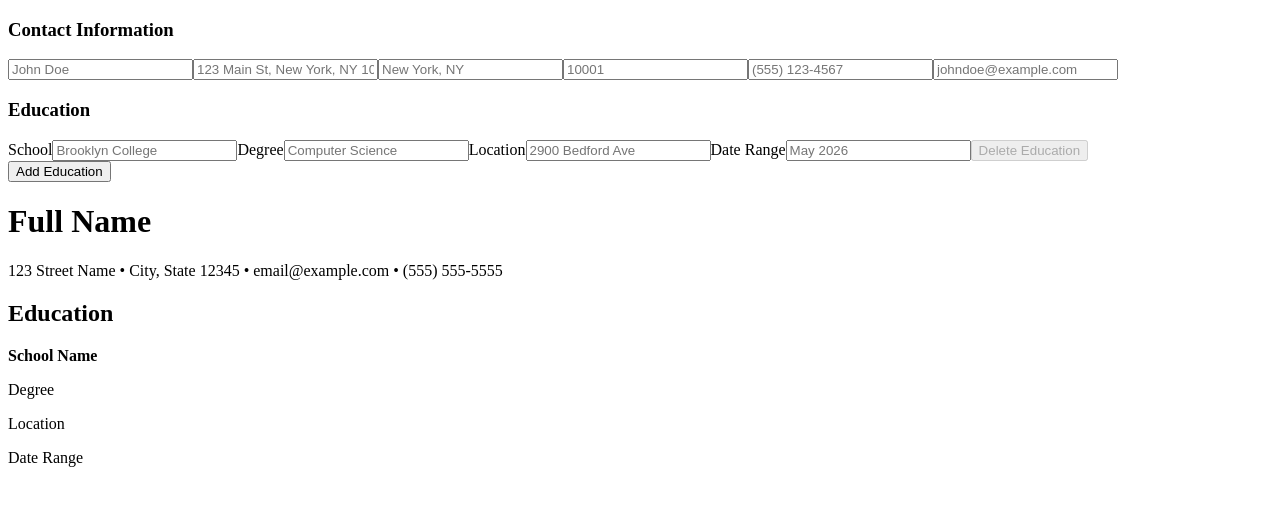
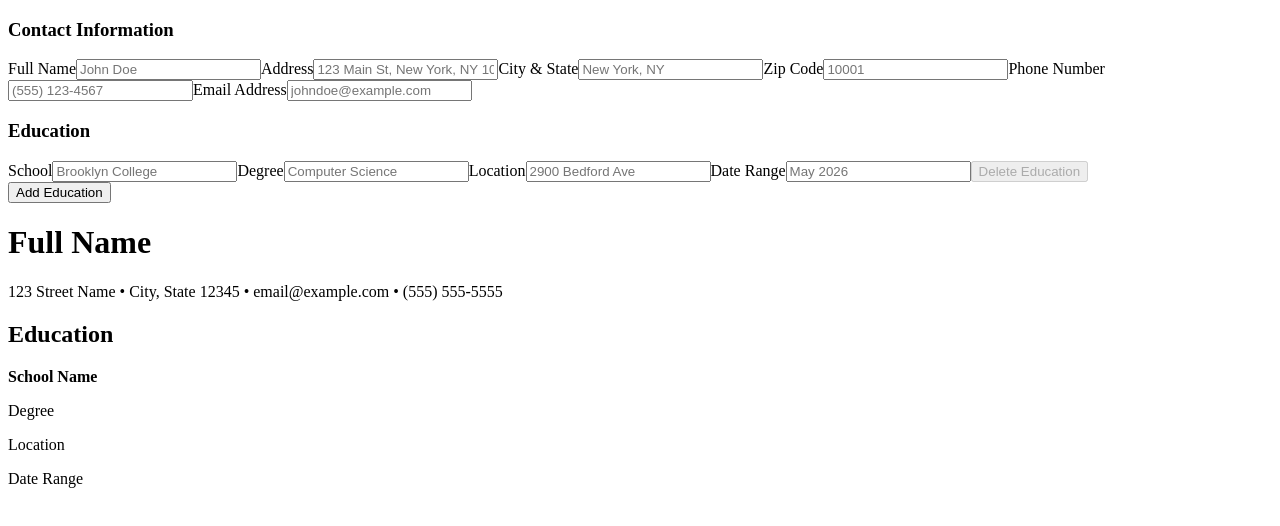
Before and after one commit to ChineduEjiogu1/resume-builder-react, a React (Vite) app: page / in a window 1280 px wide. Shown: the top 526 px of the page. Built offline with nearby package versions, Linux system fonts and the light colour scheme.

Commit message:
Split resume context provider and hook

```diff
--- a/src/components/editor/ContactInfoForm.tsx
+++ b/src/components/editor/ContactInfoForm.tsx
@@ -1,6 +1,7 @@
 // BasicsForm.tsx — controlled inputs for name/address/cityState/email/phone. Dispatches UPDATE_BASIC_FIELD.
-import { useResume } from "../../state/ResumeContext";
+import { useResume } from "../../state/useResume";
 import type { ContactInfo } from "../../types/resume";
+import { TextField } from "../shared/TextField";
 
 type ContactInfoField = {
   label: string;
@@ -12,33 +13,33 @@ const contactInfoFields: ContactInfoField[] = [
   {
     label: "Full Name",
     field: "name",
-    placeholder: "John Doe"
+    placeholder: "John Doe",
   },
   {
     label: "Address",
     field: "address",
-    placeholder: "123 Main St, New York, NY 10001"
+    placeholder: "123 Main St, New York, NY 10001",
   },
   {
     label: "City & State",
     field: "cityState",
-    placeholder: "New York, NY"
+    placeholder: "New York, NY",
   },
   {
     label: "Zip Code",
     field: "zipCode",
-    placeholder: "10001"
+    placeholder: "10001",
   },
   {
     label: "Phone Number",
     field: "phone",
-    placeholder: "(555) 123-4567"
+    placeholder: "(555) 123-4567",
   },
   {
     label: "Email Address",
     field: "email",
-    placeholder: "johndoe@example.com"
-  }
+    placeholder: "johndoe@example.com",
+  },
 ];
 
 export function ContactInfoForm() {
@@ -48,20 +49,18 @@ export function ContactInfoForm() {
     <div>
       <h3>Contact Information</h3>
       {contactInfoFields.map((contactField) => (
-        <label key={contactField.label}>
-          <input
-            type="text"
+        <TextField
+          label={contactField.label}
+          value={resume.contactInfo[contactField.field]}
           placeholder={contactField.placeholder}
-            value={resume.contactInfo[contactField.field]}
-            onChange={(event) =>
+          onChange={(value) =>
             dispatch({
               type: "update_contact_info",
               field: contactField.field,
-                value: event.target.value,
+              value,
             })
           }
         />
-        </label>
       ))}
     </div>
   );
@@ -78,7 +77,6 @@ export function Preview() {
     resume.contactInfo.phone || "(555) 555-5555",
   ];
 
-
   const contactLine = contactLineParts.join(" • ");
 
   return (
--- /dev/null
+++ b/src/components/editor/EducationEntryEditor.tsx
@@ -0,0 +1,66 @@
+import type { EducationEntry } from "../../types/resume";
+import { TextField } from "../shared/TextField";
+
+type EducationFieldName = "school" | "degree" | "location" | "dateRange";
+
+type EducationField = {
+  label: string;
+  field: EducationFieldName;
+  placeholder: string;
+};
+
+const educationFields: EducationField[] = [
+  {
+    label: "School",
+    field: "school",
+    placeholder: "Brooklyn College",
+  },
+  {
+    label: "Degree",
+    field: "degree",
+    placeholder: "Computer Science",
+  },
+  {
+    label: "Location",
+    field: "location",
+    placeholder: "2900 Bedford Ave",
+  },
+  {
+    label: "Date Range",
+    field: "dateRange",
+    placeholder: "May 2026",
+  },
+];
+
+type EducationEntryEditorProps = {
+  educationEntry: EducationEntry;
+  canDelete: boolean;
+  onUpdate: (field: EducationFieldName, value: string) => void;
+  onDelete: () => void;
+};
+
+export function EducationEntryEditor({
+  educationEntry,
+  canDelete,
+  onUpdate,
+  onDelete,
+}: EducationEntryEditorProps) {
+  return (
+    <div>
+      {educationFields.map((educationField) => (
+        // TextField goes here
+        <TextField
+          key={educationField.field}
+          label={educationField.label}
+          value={educationEntry[educationField.field]}
+          placeholder={educationField.placeholder}
+          onChange={(value) => onUpdate(educationField.field, value)}
+        />
+      ))}
+
+      <button type="button" disabled={!canDelete} onClick={onDelete}>
+        Delete Education
+      </button>
+    </div>
+  );
+}
--- a/src/components/editor/EducationForm.tsx
+++ b/src/components/editor/EducationForm.tsx
@@ -1,34 +1,5 @@
-import { useResume } from "../../state/ResumeContext";
-import type { EducationEntry } from "../../types/resume";
-
-type EducationField = {
-  label: string;
-  field: keyof EducationEntry;
-  placeholder: string;
-};
-
-const educationFields: EducationField[] = [
-  {
-    label: "School",
-    field: "school",
-    placeholder: "Brooklyn College",
-  },
-  {
-    label: "Degree",
-    field: "degree",
-    placeholder: "Computer Science",
-  },
-  {
-    label: "Location",
-    field: "location",
-    placeholder: "2900 Bedford Ave",
-  },
-  {
-    label: "Date Range",
-    field: "dateRange",
-    placeholder: "May 2026",
-  },
-];
+import { useResume } from "../../state/useResume";
+import { EducationEntryEditor } from "./EducationEntryEditor";
 
 export function EducationForm() {
   const { resume, dispatch } = useResume();
@@ -36,39 +7,25 @@ export function EducationForm() {
     <div>
       <h3>Education</h3>
       {resume.education.map((educationEntry, educationIndex) => (
-        <div key={educationIndex}>
-          {educationFields.map((educationField) => (
-            <label key={educationField.field}>
-              <span>{educationField.label}</span>
-              <input
-                type="text"
-                placeholder={educationField.placeholder}
-                value={educationEntry[educationField.field]}
-                onChange={(event) =>
+        <EducationEntryEditor
+          key={educationIndex}
+          educationEntry={educationEntry}
+          canDelete={resume.education.length > 1}
+          onUpdate={(field, value) =>
             dispatch({
               type: "update_education",
               index: educationIndex,
-                    field: educationField.field,
-                    value: event.target.value,
+              field,
+              value,
             })
           }
-              />
-            </label>
-          ))}
-
-          <button
-            type="button"
-            disabled={resume.education.length <= 1}
-            onClick={() =>
+          onDelete={() =>
             dispatch({
               type: "delete_education",
               index: educationIndex,
             })
           }
-          >
-            Delete Education
-          </button>
-        </div>
+        />
       ))}
 
       <button
--- a/src/components/preview/Preview.tsx
+++ b/src/components/preview/Preview.tsx
@@ -1,6 +1,6 @@
 // Preview.tsx — right pane (your render.js). Reads resume from context, renders the document.
 
-import { useResume } from "../../state/ResumeContext";
+import { useResume } from "../../state/useResume";
 
 export function Preview() {
   const { resume } = useResume();
--- a/src/components/shared/TextField.tsx
+++ b/src/components/shared/TextField.tsx
@@ -1 +1,26 @@
 // TextField.tsx — reusable labeled <input> (your renderArrayTextInput, as a typed component).
+
+type TextFieldProps = {
+  label: string;
+  value: string;
+  placeholder: string;
+  onChange: (value: string) => void;
+};
+
+export function TextField({
+    label,
+    value,
+    placeholder,
+    onChange
+}: TextFieldProps) {
+    return (
+        <label>
+            <span>{label}</span>
+            <input type="text"
+            value = {value}
+            placeholder={placeholder}
+            onChange={(event) => onChange(event.target.value)}
+            />
+        </label>
+    );
+}
--- a/src/main.tsx
+++ b/src/main.tsx
@@ -3,9 +3,10 @@
 
 import { StrictMode } from "react";
 import { createRoot } from "react-dom/client";
-import App from "../src/App";
-import { ResumeProvider } from "../src/state/ResumeContext"; // Adjust path if your provider is elsewhere
+import App from "../src/App"; // Adjust path if your provider is elsewhere
 import "./index.css"; // Your global CSS file
+
+import { ResumeProvider } from "../src/state/resumeProvider";
 
 createRoot(document.getElementById("root")!).render(
   <StrictMode>
--- a/src/state/ResumeContext.tsx
+++ /dev/null
@@ -1,46 +0,0 @@
-// ResumeContext.tsx — provides { resume, dispatch } app-wide so you don't prop-drill.
-// Export a ResumeProvider plus useResume() / useResumeDispatch() hooks.
-
-import type { ResumeData } from "../types/resume";
-import type { ResumeAction } from "../types/actions";
-import {
-  createContext,
-  useContext,
-  useReducer,
-  type Dispatch,
-  type ReactNode
-} from "react";
-import { defaultResume } from "./defaultResume";
-import { resumeReducer } from "./resumeReducer";
-
-type ResumeProviderProps = {
-  children: ReactNode;
-};
-
-type ResumeContextValue = {
-  resume: ResumeData;
-  dispatch: Dispatch<ResumeAction>;
-};
-
-const ResumeContext = createContext<ResumeContextValue | null>(null);
-
-export function ResumeProvider({ children }: ResumeProviderProps) {
-  const [resume, dispatch] = useReducer(resumeReducer, defaultResume);
-
-  return (
-    // provider goes here
-    <ResumeContext.Provider value={{ resume, dispatch }}>
-        {children}
-    </ResumeContext.Provider>
-  );
-}
-
-export function useResume() {
-  const context = useContext(ResumeContext);
-
-  if (context === null) {
-    throw new Error("useResume must be used inside a ResumeProvider");
-  }
-
-  return context;
-}
--- /dev/null
+++ b/src/state/ResumeProvider.tsx
@@ -0,0 +1,18 @@
+import { useReducer, type ReactNode } from "react";
+import { defaultResume } from "./defaultResume";
+import { resumeReducer } from "./resumeReducer";
+import { ResumeContext } from "./resumeContext";
+
+type ResumeProviderProps = {
+  children: ReactNode;
+};
+
+export function ResumeProvider({ children }: ResumeProviderProps) {
+  const [resume, dispatch] = useReducer(resumeReducer, defaultResume);
+
+  return (
+    <ResumeContext.Provider value={{ resume, dispatch }}>
+      {children}
+    </ResumeContext.Provider>
+  );
+}
--- /dev/null
+++ b/src/state/resumeContext.ts
@@ -0,0 +1,10 @@
+import { createContext, type Dispatch } from "react";
+import type { ResumeData } from "../types/resume";
+import type { ResumeAction } from "../types/actions";
+
+export type ResumeContextValue = {
+  resume: ResumeData;
+  dispatch: Dispatch<ResumeAction>;
+};
+
+export const ResumeContext = createContext<ResumeContextValue | null>(null);
--- /dev/null
+++ b/src/state/useResume.ts
@@ -0,0 +1,12 @@
+import { useContext } from "react";
+import { ResumeContext } from "./resumeContext";
+
+export function useResume() {
+  const context = useContext(ResumeContext);
+
+  if (context === null) {
+    throw new Error("useResume must be used inside a ResumeProvider");
+  }
+
+  return context;
+}
```
Lines whose indentation alone changed are shown as unchanged.
